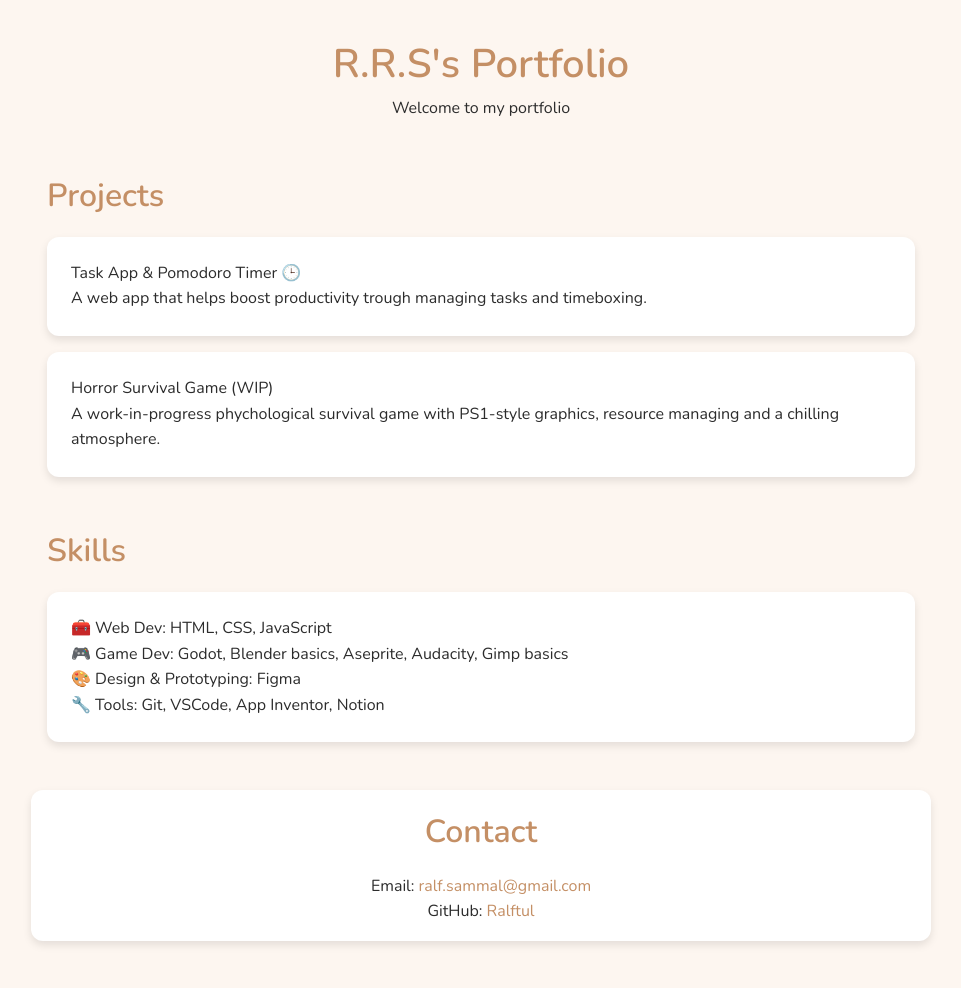
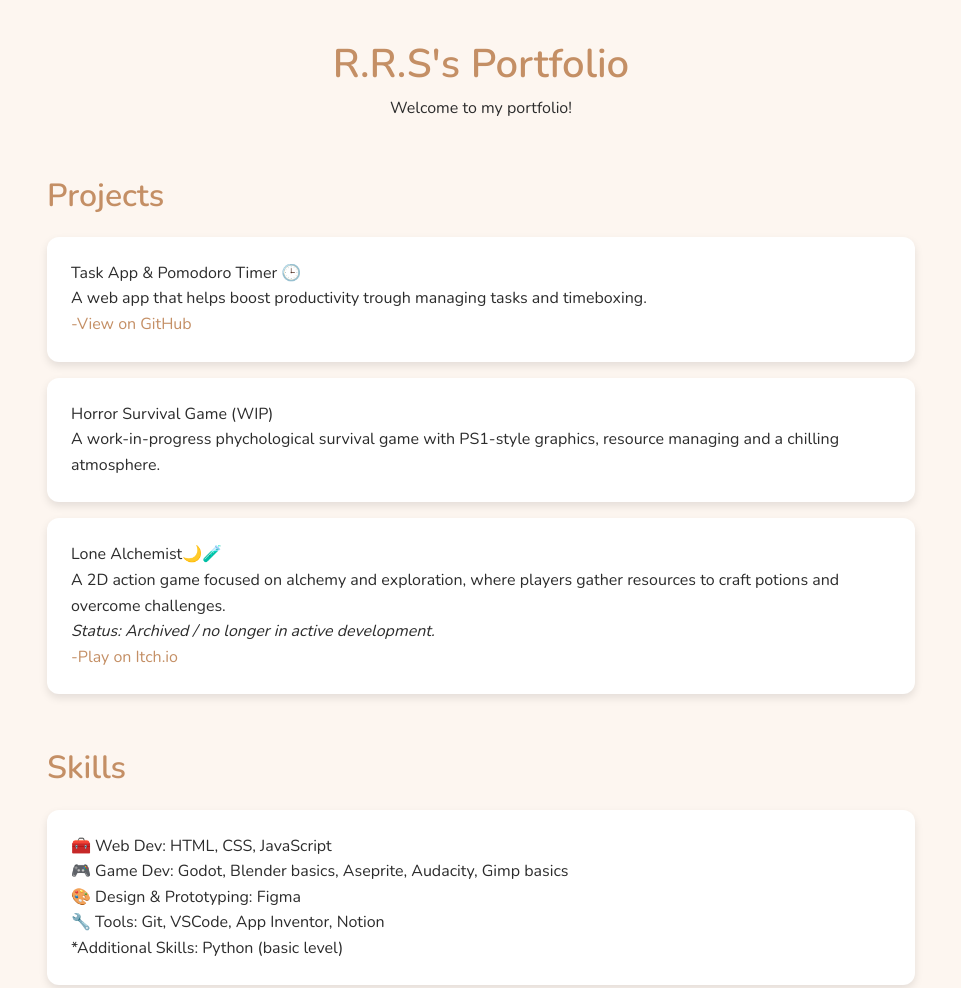
Before and after one commit to Ralftul/Portfolio, a plain HTML site: page index.html in a window 1280 px wide. Shown: the top 988 px of the page, without its empty margins (159-1120 px from the left). Drawn offline with nearby package versions, Linux system fonts and the light colour scheme.

Commit message:
Add 3thproject, add links to 3th project and 1st project

```diff
--- a/index.html
+++ b/index.html
@@ -10,7 +10,7 @@
 <body>
     <header>
         <h1>R.R.S's Portfolio</h1>
-        <p>Welcome to my portfolio</p>
+        <p>Welcome to my portfolio!</p>
     </header>
 
     <section>
@@ -18,10 +18,17 @@
         <div class="card">
             <div class="project-title">Task App & Pomodoro Timer 🕒</div>
             <p>A web app that helps boost productivity trough managing tasks and timeboxing.</p>
+            <a href="https://github.com/Ralftul/Task-List-Pomodoro">-View on GitHub</a>
         </div>
         <div class="card">
             <div class="project-title">Horror Survival Game (WIP)</div>
             <p>A work-in-progress phychological survival game with PS1-style graphics, resource managing and a chilling atmosphere.</p>
+        </div>
+        <div class="card">
+            <div class="project-title">Lone Alchemist🌙🧪</div>
+            <p>A 2D action game focused on alchemy and exploration, where players gather resources to craft potions and overcome challenges.</p>
+            <p class="project-status">Status: Archived / no longer in active development.</p>
+            <a href="https://ra-fu.itch.io/lone-alchemist">-Play on Itch.io</a>
         </div>
     </section>
 
@@ -31,7 +38,8 @@
             <p>🧰 Web Dev: HTML, CSS, JavaScript<br>
                 🎮 Game Dev: Godot, Blender basics, Aseprite, Audacity, Gimp basics<br>
                 🎨 Design & Prototyping: Figma<br>
-                🔧 Tools: Git, VSCode, App Inventor, Notion
+                🔧 Tools: Git, VSCode, App Inventor, Notion<br>
+                *Additional Skills: Python (basic level)
             </p>
         </div>
     </section>
--- a/styles.css
+++ b/styles.css
@@ -55,6 +55,10 @@ section {
     transform: scale(1.02);
 }
 
+.project-status {
+    font-style: italic;
+}
+
 .contact {
     background-color: var(--card-bg);
     padding: 1rem;
```
